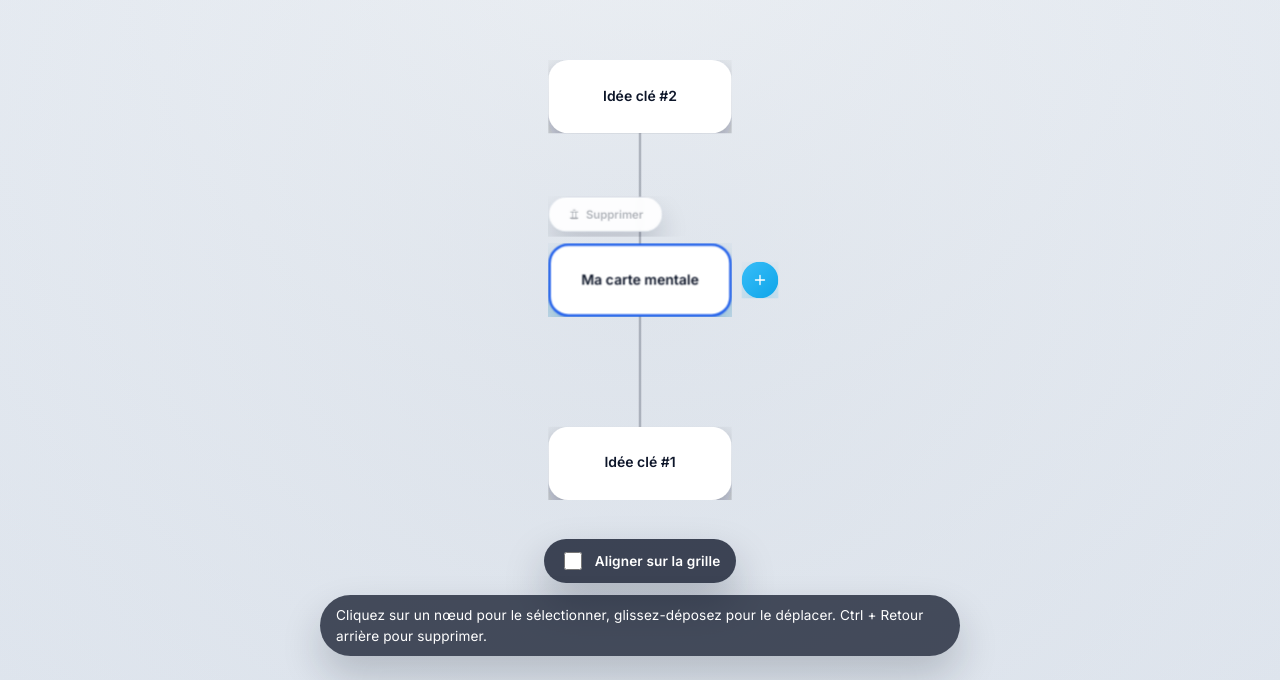
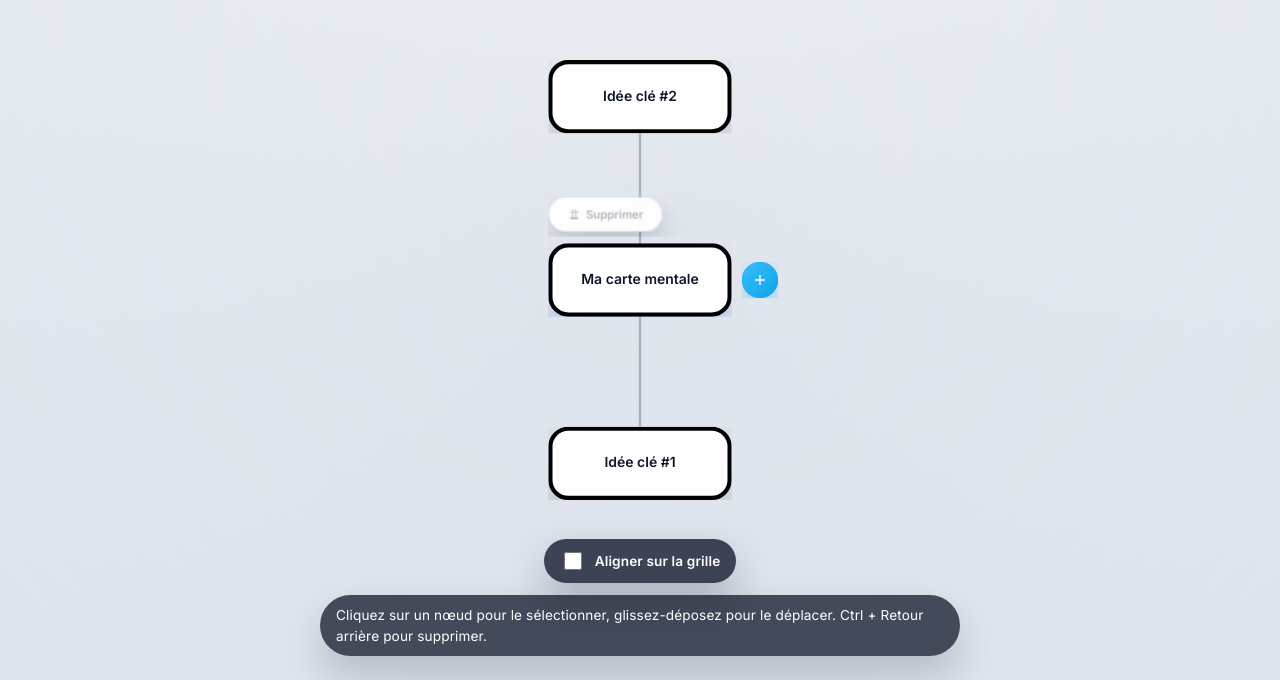
Before and after one commit to TechIsAwakening/OpenMindMap, a React (Vite) app: page / in a window 1280 px wide. Shown: the part 120-800 px from the top of the page. Built offline with nearby package versions, Linux system fonts and the light colour scheme.

Commit message:
Remove grey background and add bold border to nodes

```diff
--- a/src/App.css
+++ b/src/App.css
@@ -76,19 +76,17 @@
   font-size: 1.05rem;
   text-align: center;
   line-height: 1.3;
-  border: 3px solid transparent;
+  border: 5px solid #000;
   box-shadow: 0 20px 45px rgba(15, 23, 42, 0.18);
   transition: border 0.2s ease, box-shadow 0.2s ease, transform 0.2s ease;
-  filter: url(#node-shadow);
 }
 
 .mindmap-node-card.is-selected {
-  border-color: #38bdf8;
   box-shadow: 0 25px 50px rgba(14, 165, 233, 0.25);
 }
 
 .mindmap-node-card.is-root {
-  border-color: #2563eb;
+  box-shadow: 0 28px 55px rgba(37, 99, 235, 0.25);
 }
 
 .node-input {
```
